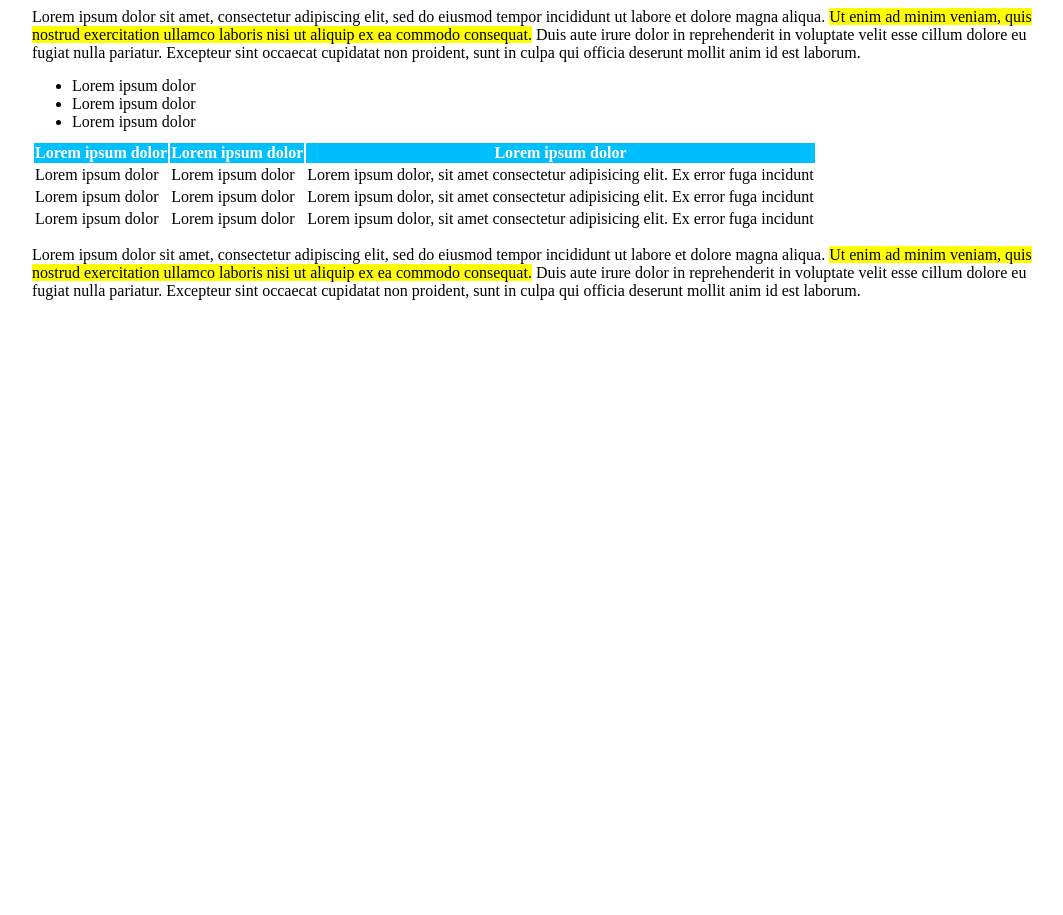
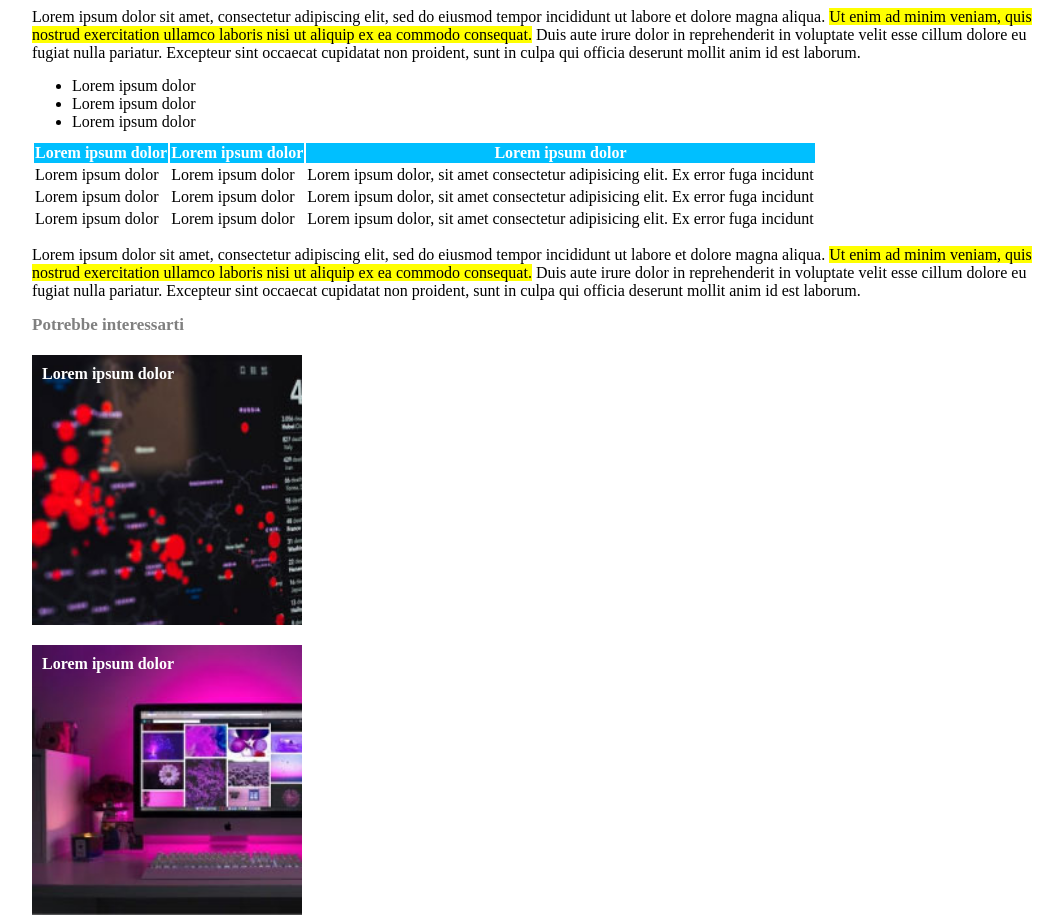
Before and after one commit to pmattiab/html-css-booleaner, a website: page index.html in a window 1280 px wide. Shown: the part 636-1551 px from the top of the page, without its empty margins (96-1159 px from the left). Before the commit the page ends 936 px from the top, so only its background shows below. Drawn offline with Linux system fonts and the light colour scheme.

Commit message:
aggiunto footer

```diff
--- a/css/style.css
+++ b/css/style.css
@@ -68,3 +68,29 @@ table thead {
   background-color: deepskyblue;
   color: white;
 }
+
+footer {
+  margin-top: 15px;
+}
+
+.titolo_footer {
+  font-size: 17px;
+  color: gray;
+}
+
+.correlati {
+  color: white;
+  height: 250px;
+  width: 250px;
+  margin-top: 20px;
+  padding: 10px;
+  background-size: cover;
+}
+
+#correlato1 {
+  background-image: url("../img/graph.jpg");
+}
+
+#correlato2 {
+  background-image: url("../img/monitor.jpg");
+}
--- a/index.html
+++ b/index.html
@@ -59,7 +59,7 @@
             anim id est laborum.
           </p>
         </div>
-        <!-- inizio body articolo -->
+        <!-- fine body articolo -->
 
         <!-- inizio lista -->
         <ul class="lista">
@@ -67,7 +67,7 @@
           <li>Lorem ipsum dolor</li>
           <li>Lorem ipsum dolor</li>
         </ul>
-        <!-- inizio lista -->
+        <!-- fine lista -->
 
         <!-- inizio tabella -->
         <table class="tabella">
@@ -106,7 +106,7 @@
             </tr>
           </tbody>
         </table>
-        <!-- inizio tabella -->
+        <!-- fine tabella -->
 
         <!-- inizio body articolo -->
         <div class="body_articolo">
@@ -123,15 +123,24 @@
             anim id est laborum.
           </p>
         </div>
-        <!-- inizio body articolo -->
-
-        <!-- inizio footer -->
-        <footer></footer>
-        <!-- fine footer -->
-
+        <!-- fine body articolo -->
         <!-- fine articolo -->
       </div>
     </main>
     <!-- FINE MAIN -->
+
+    <!-- INIZIO FOOTER -->
+    <footer>
+      <div class="container">
+        <div class="titolo_footer"><b>Potrebbe interessarti</b></div>
+        <div id="correlato1" class="correlati">
+          <b>Lorem ipsum dolor</b>
+        </div>
+        <div id="correlato2" class="correlati">
+          <b>Lorem ipsum dolor</b>
+        </div>
+      </div>
+    </footer>
+    <!-- FINE FOOTER -->
   </body>
 </html>
```
